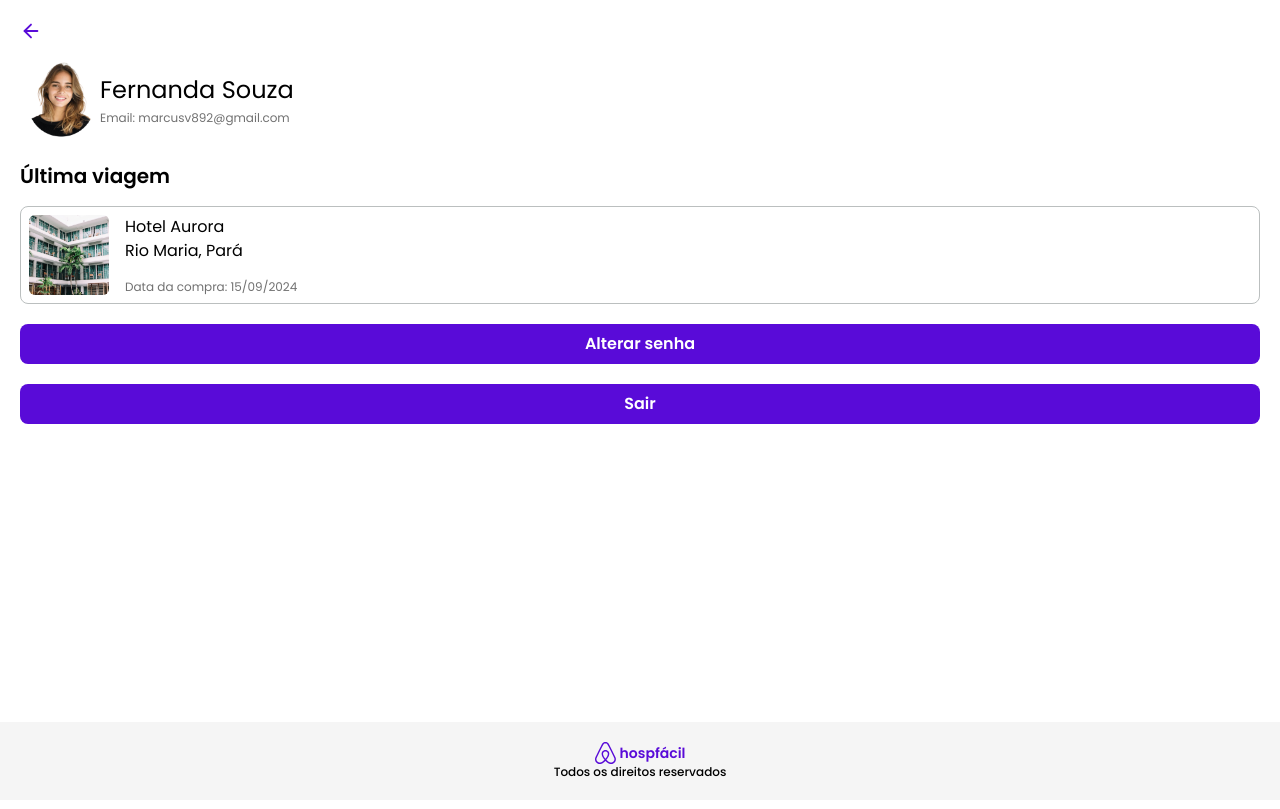
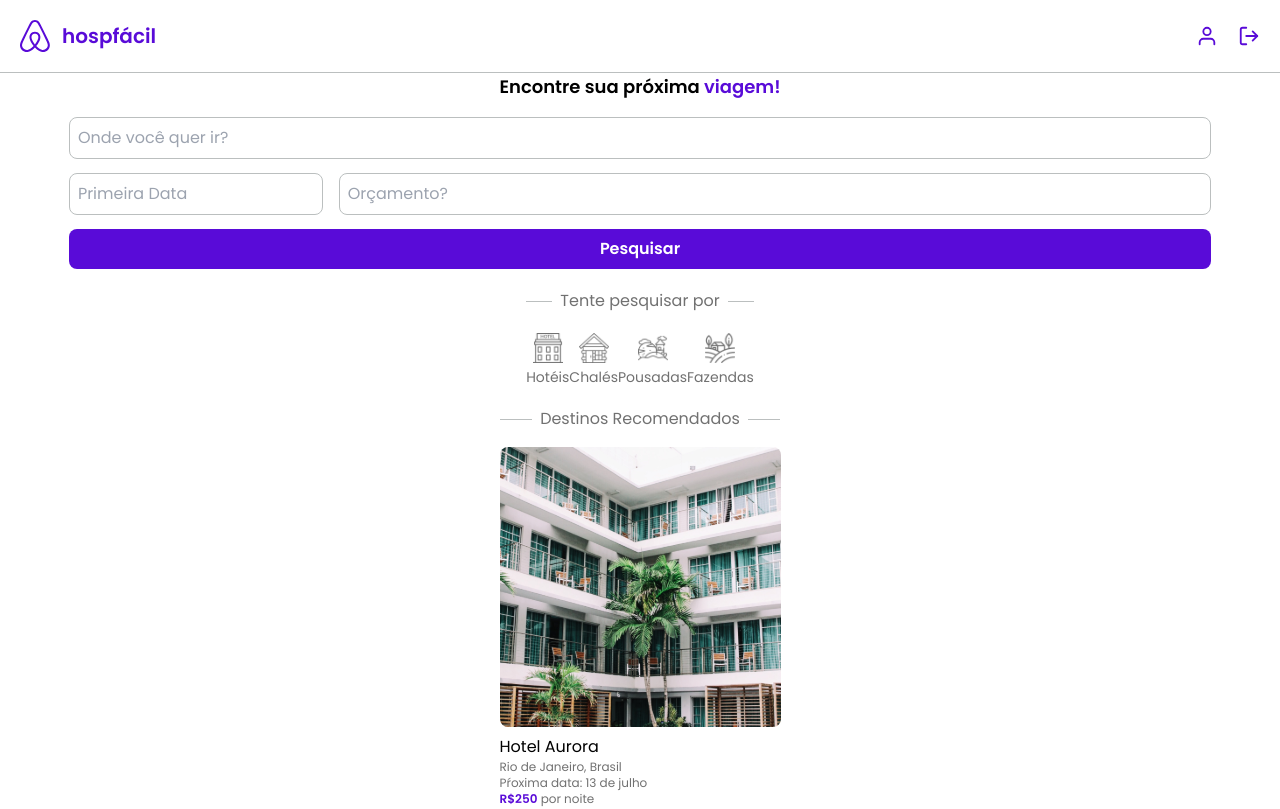
Before and after one commit to viniseven/hospfacil, a React (Vite) app in the folder frontend/: page / in a window 1280 px wide. Shown: the top 809 px of the page. Built offline with nearby package versions, Linux system fonts and the light colour scheme.

Commit message:
fix: adjust footer in pages

```diff
--- a/frontend/package.json
+++ b/frontend/package.json
@@ -14,7 +14,8 @@
     "react": "^18.2.0",
     "react-datepicker": "^4.25.0",
     "react-dom": "^18.2.0",
-    "react-icons": "^5.0.1"
+    "react-icons": "^5.0.1",
+    "react-number-format": "^5.4.2"
   },
   "devDependencies": {
     "@types/react": "^18.2.43",
--- a/frontend/src/main.jsx
+++ b/frontend/src/main.jsx
@@ -1,10 +1,15 @@
-import React from "react";
-import ReactDOM from "react-dom/client";
-import "./index.css";
-import { Profile } from "./pages/Profile/profile.jsx";
+import React from 'react';
+import ReactDOM from 'react-dom/client';
+import './index.css';
+import { Details } from './pages/Details/details.jsx';
+import { FoundSearch } from './pages/FoundSearch/foundSearch.jsx';
+import { Home } from './pages/Home/home.jsx';
+import { MyTrips } from './pages/MyTrips/myTrips.jsx';
+import { Profile } from './pages/Profile/profile.jsx';
+import { TravelConfirmation } from './pages/TravelConfirmation/travelConfirmation.jsx';
 
-ReactDOM.createRoot(document.getElementById("root")).render(
+ReactDOM.createRoot(document.getElementById('root')).render(
   <React.StrictMode>
-    <Profile />
+    <Home />
   </React.StrictMode>
 );
--- a/frontend/src/pages/Details/details.jsx
+++ b/frontend/src/pages/Details/details.jsx
@@ -1,13 +1,13 @@
-import { Header } from "../../components/Header/header";
-import { ItemDetails } from "../../components/ItemDetails/itemDetails";
-import { Footer } from "../../components/Footer/footer";
+import { Header } from '../../components/Header/header';
+import { ItemDetails } from '../../components/ItemDetails/itemDetails';
+import { Footer } from '../../components/Footer/footer';
 
 export function Details() {
   return (
-    <div>
+    <div className="relative min-h-screen">
       <Header />
 
-      <main>
+      <main className="pb-20">
         <ItemDetails />
       </main>
       <Footer />
--- a/frontend/src/pages/FoundSearch/foundSearch.jsx
+++ b/frontend/src/pages/FoundSearch/foundSearch.jsx
@@ -1,13 +1,13 @@
-import { Header } from "../../components/Header/header";
-import { ItemLocation } from "../../components/ItemLocation/itemlocation";
-import { Footer } from "../../components/Footer/footer";
+import { Header } from '../../components/Header/header';
+import { ItemLocation } from '../../components/ItemLocation/itemlocation';
+import { Footer } from '../../components/Footer/footer';
 
 export function FoundSearch() {
   return (
-    <div>
+    <div className="relative min-h-screen">
       <Header />
 
-      <main className="p-5">
+      <main className="pb-20">
         <h1 className="text-black font-semibold text-xl text-center">
           Hospedagens Encontradas
         </h1>
--- a/frontend/src/pages/Home/home.jsx
+++ b/frontend/src/pages/Home/home.jsx
@@ -1,19 +1,19 @@
-import { Header } from "../../components/Header/header";
-import { Footer } from "../../components/Footer/footer";
+import { Header } from '../../components/Header/header';
+import { Footer } from '../../components/Footer/footer';
 
-import { SearchTypes } from "../../components/SearchTypes/searchtypes";
-import { RecomendedDestinations } from "../../components/RecommendedDestinations/recommendedDestinations";
-import { SearchTrips } from "../../components/SearchTrips/searchTrips";
+import { SearchTypes } from '../../components/SearchTypes/searchtypes';
+import { RecomendedDestinations } from '../../components/RecommendedDestinations/recommendedDestinations';
+import { SearchTrips } from '../../components/SearchTrips/searchTrips';
 
 export function Home() {
   return (
-    <div>
+    <div className="relative min-h-screen">
       <Header />
 
-      <main className=" flex flex-col gap-5 p-5">
+      <main className="flex flex-col items-center gap-5 pb-20 px-5">
         <SearchTrips />
         <SearchTypes />
-        <RecomendedDestinations />s
+        <RecomendedDestinations />
       </main>
       <Footer />
     </div>
--- a/frontend/src/pages/MyTrips/myTrips.jsx
+++ b/frontend/src/pages/MyTrips/myTrips.jsx
@@ -1,14 +1,14 @@
-import { Header } from "../../components/Header/header";
-import { Button } from "../../components/Button/button";
+import { Header } from '../../components/Header/header';
+import { Button } from '../../components/Button/button';
 
-import auroraHotel from "../../assets/aurora-hotel.svg";
+import auroraHotel from '../../assets/aurora-hotel.svg';
 
 export function MyTrips() {
   return (
     <div>
       <Header />
 
-      <main className="flex flex-col gap-5 px-5">
+      <main className="flex flex-col gap-5 px-5 py-5">
         <h1 className="text-xl font-semibold mb-5">Minhas Viagens</h1>
 
         <div className="flex flex-col gap-5 p-5 border border-light_gray rounded-xl shadow-[0_6px_16px_0_rgba(0,0,0,0.12)] ">
```
Also changed, not shown: frontend/src/components/SearchTrips/searchTrips.jsx (+5 -7 lines), 1 other file (tests, documents, lock files or other folders).
